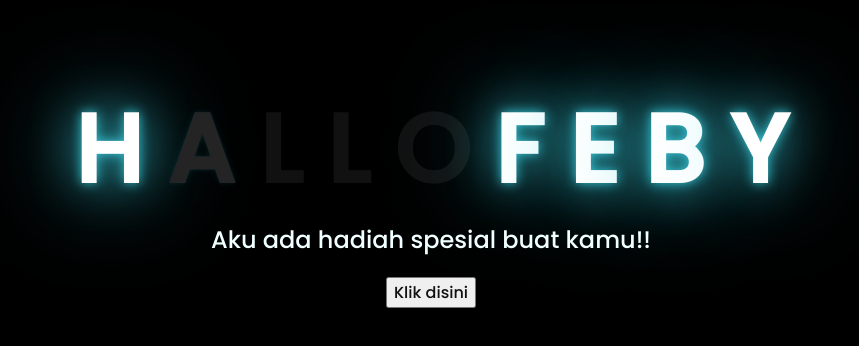
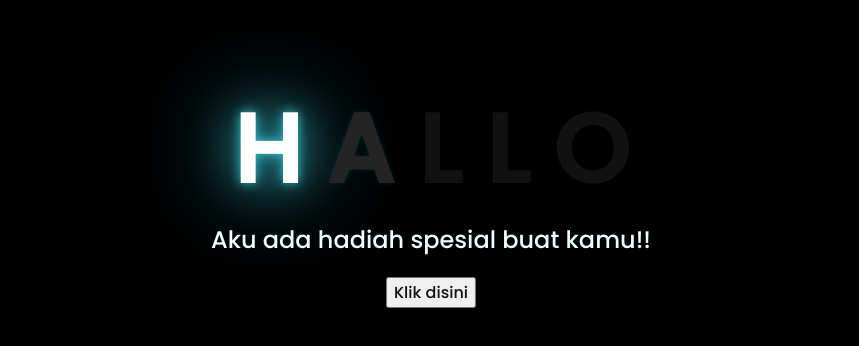
Before and after one commit to mahruz02/hehe, a plain HTML site: page index.html in a window 1280 px wide. Shown: the part 216-562 px from the top of the page, without its empty margins (217-1076 px from the left). Drawn offline with Linux system fonts and the light colour scheme.

Commit message:
Update index.html

```diff
--- a/index.html
+++ b/index.html
@@ -16,11 +16,6 @@
         <span>L</span>
         <span>L</span>
         <span>O</span>
-        <span>  </span>
-        <span>F</span>
-        <span>E</span>
-        <span>B</span>
-        <span>Y</span>
     </div>
     <div class="description">
         <span>Aku ada hadiah spesial buat kamu!!</span>
```
